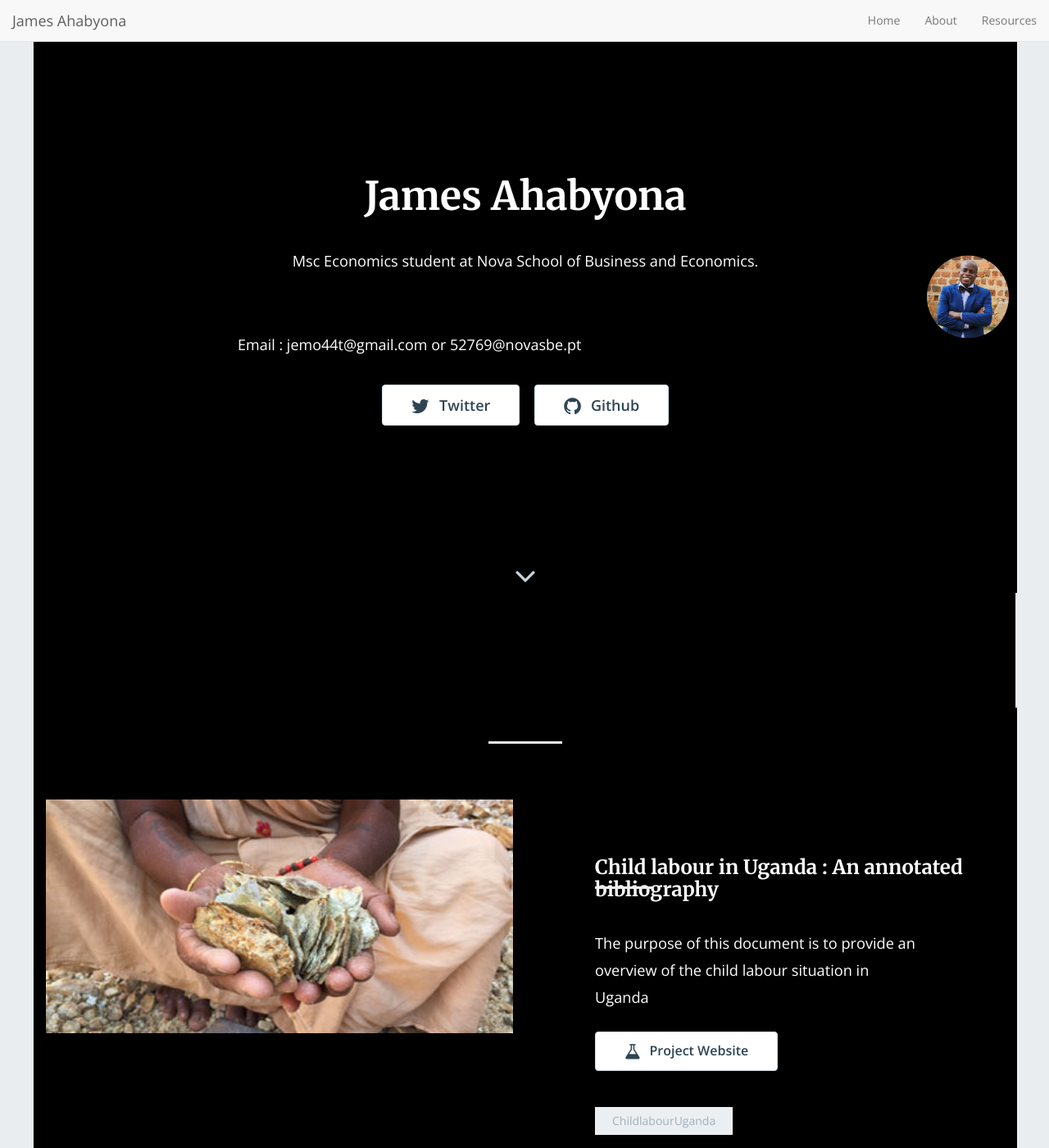
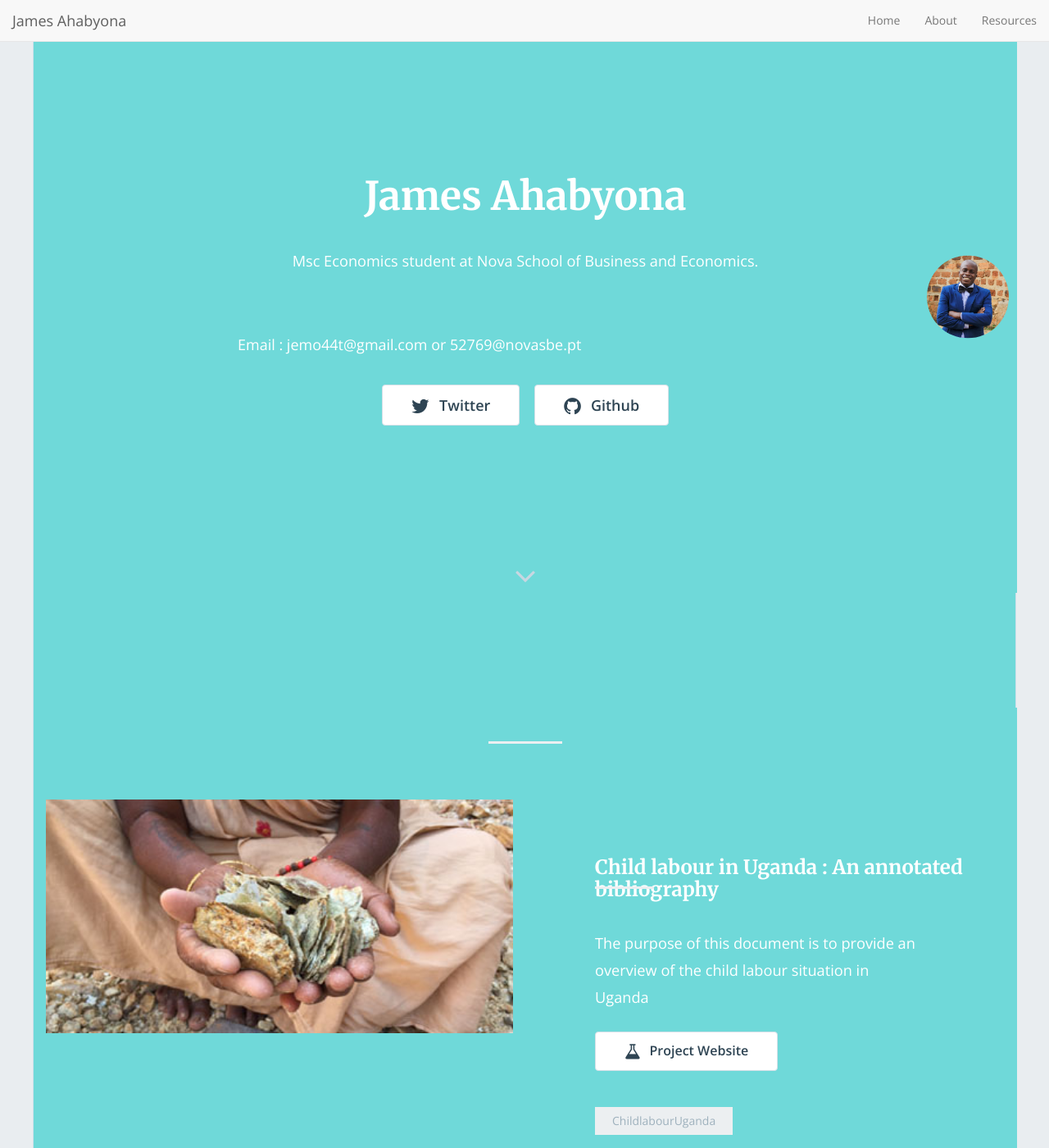
Before and after one commit to mariaelenaguer/mariaelenaguer.github.io, a Jekyll site: the page built from index.html, in a window 1280 px wide and 1400 px high. Shown: the whole window at 82% size. Built offline with Jekyll 4.4.1, drawn with Linux system fonts in a browser that asks for light colours; nearby versions of some CDN libraries; the list of posts is cut into pages by our own code.

Commit message:
Update home-hero.html

```diff
--- a/_includes/home-hero.html
+++ b/_includes/home-hero.html
@@ -1,6 +1,6 @@
 <style>
 .container {
-  background-color: #000000;
+  background-color: #6fd9d9; /* Cool and fresh color */
   color: #ffffff;
    position: relative; /* Add position relative to the container */
 }
```
